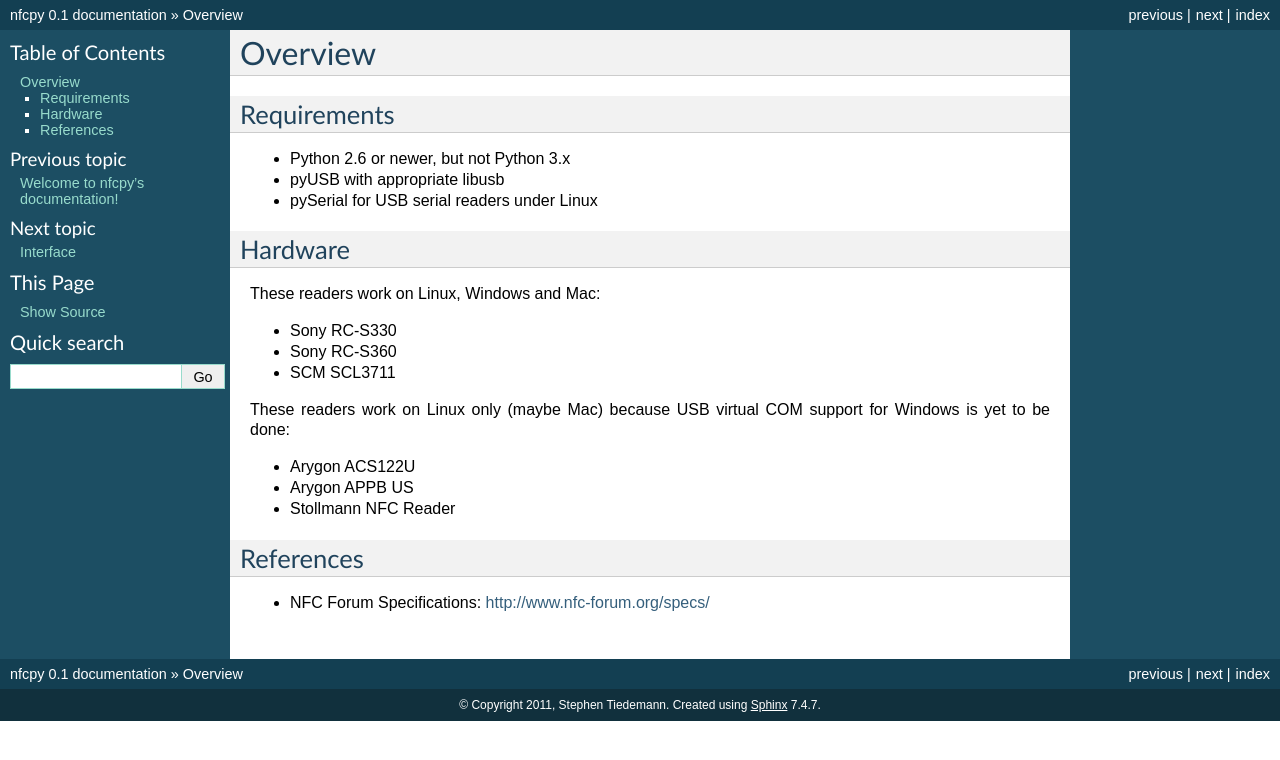
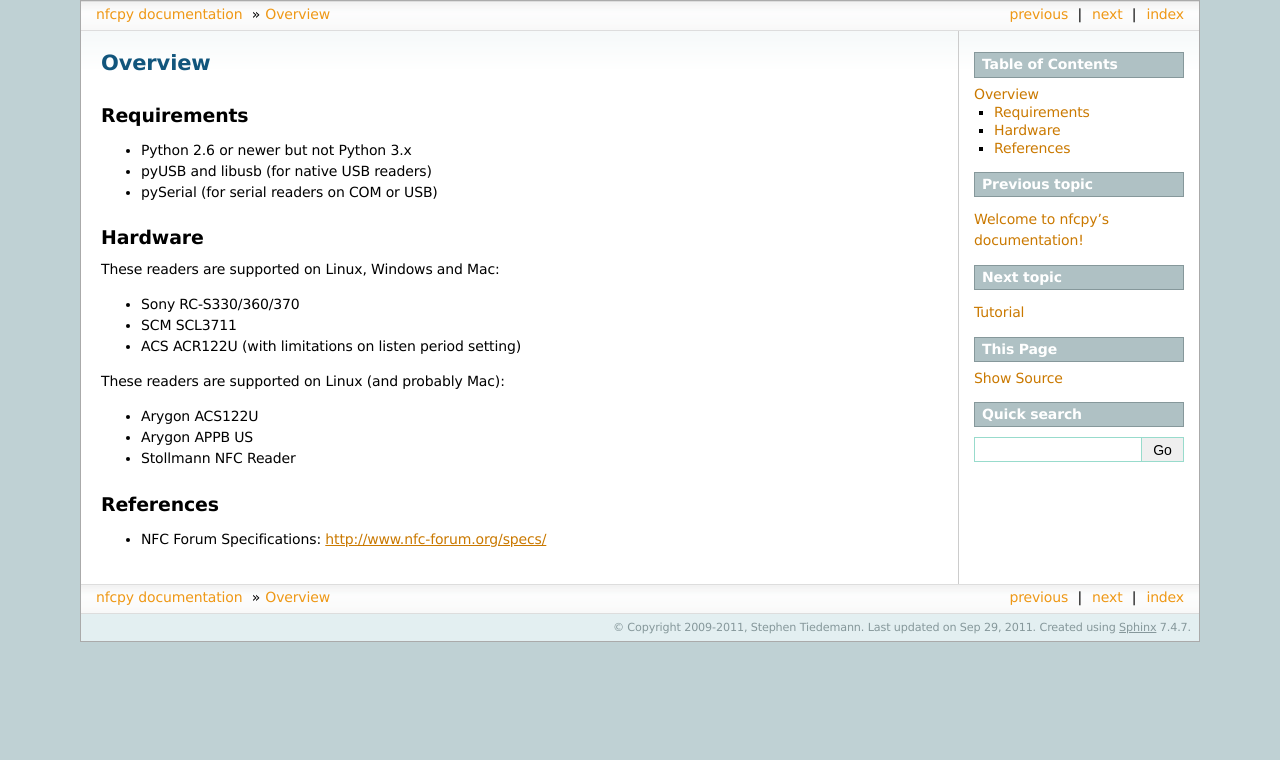
Before and after one commit to nfcpy/nfcpy, a Sphinx documentation site: the page built from docs/overview.rst, in a window 1280 px wide. Shown: the top 760 px of the page. Built offline with Sphinx 7.4.7, drawn with Linux system fonts in a browser that asks for light colours.

Commit message:
progressing documentation; added tutorial section

```diff
--- a/docs/conf.py
+++ b/docs/conf.py
@@ -41,16 +41,16 @@ master_doc = 'index'
 
 # General information about the project.
 project = u'nfcpy'
-copyright = u'2011, Stephen Tiedemann'
+copyright = u'2009-2011, Stephen Tiedemann'
 
 # The version info for the project you're documenting, acts as replacement for
 # |version| and |release|, also used in various other places throughout the
 # built documents.
 #
 # The short X.Y version.
-version = '0.1'
+version = 'trunk' #'0.1'
 # The full version, including alpha/beta/rc tags.
-release = '0.1'
+release = 'trunk' #'0.1'
 
 # The language for content autogenerated by Sphinx. Refer to documentation
 # for a list of supported languages.
@@ -91,8 +91,7 @@ pygments_style = 'sphinx'
 
 # The theme to use for HTML and HTML Help pages.  See the documentation for
 # a list of builtin themes.
-html_theme = 'default'
-#html_theme = 'nature'
+html_theme = 'sphinxdoc' #'default'
 
 # Theme options are theme-specific and customize the look and feel of a theme
 # further.  For a list of options available for each theme, see the
@@ -104,14 +103,14 @@ html_theme = 'default'
 
 # The name for this set of Sphinx documents.  If None, it defaults to
 # "<project> v<release> documentation".
-#html_title = None
+html_title = 'nfcpy documentation'
 
 # A shorter title for the navigation bar.  Default is the same as html_title.
 #html_short_title = None
 
 # The name of an image file (relative to this directory) to place at the top
 # of the sidebar.
-#html_logo = None
+#html_logo = ""
 
 # The name of an image file (within the static path) to use as favicon of the
 # docs.  This file should be a Windows icon file (.ico) being 16x16 or 32x32
@@ -125,7 +124,7 @@ html_static_path = ['_static']
 
 # If not '', a 'Last updated on:' timestamp is inserted at every page bottom,
 # using the given strftime format.
-#html_last_updated_fmt = '%b %d, %Y'
+html_last_updated_fmt = '%b %d, %Y'
 
 # If true, SmartyPants will be used to convert quotes and dashes to
 # typographically correct entities.
@@ -215,3 +214,6 @@ man_pages = [
     ('index', 'nfcpy', u'nfcpy Documentation',
      [u'Stephen Tiedemann'], 1)
 ]
+
+autodoc_member_order = 'bysource'
+autoclass_content = 'init'
--- a/docs/overview.rst
+++ b/docs/overview.rst
@@ -3,19 +3,19 @@ Overview
 
 Requirements
 ------------
-* Python 2.6 or newer, but not Python 3.x
-* pyUSB with appropriate libusb
-* pySerial for USB serial readers under Linux
+* Python 2.6 or newer but not Python 3.x
+* pyUSB and libusb (for native USB readers)
+* pySerial (for serial readers on COM or USB)
 
 Hardware
 --------
-These readers work on Linux, Windows and Mac:
+These readers are supported on Linux, Windows and Mac:
 
-* Sony RC-S330
-* Sony RC-S360
+* Sony RC-S330/360/370
 * SCM SCL3711
+* ACS ACR122U (with limitations on listen period setting)
 
-These readers work on Linux only (maybe Mac) because USB virtual COM support for Windows is yet to be done:
+These readers are supported on Linux (and probably Mac):
 
 * Arygon ACS122U
 * Arygon APPB US
```
Also changed, not shown: docs/index.rst (+2 -5 lines), docs/interface.rst (+35 -14 lines), docs/tutorial.rst (added, +24 -0 lines).
